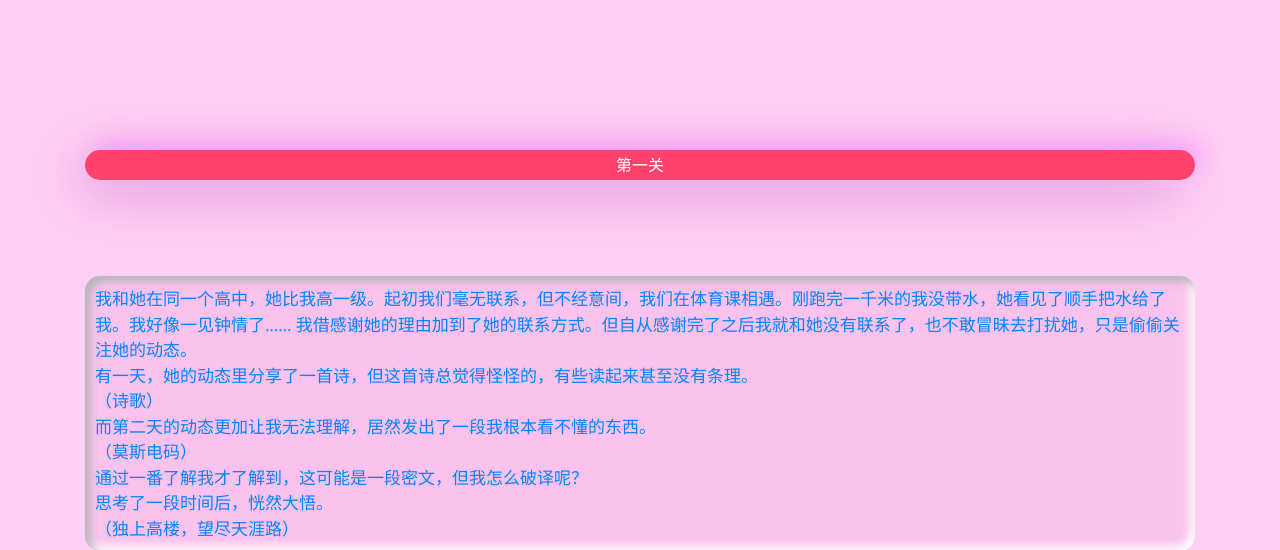
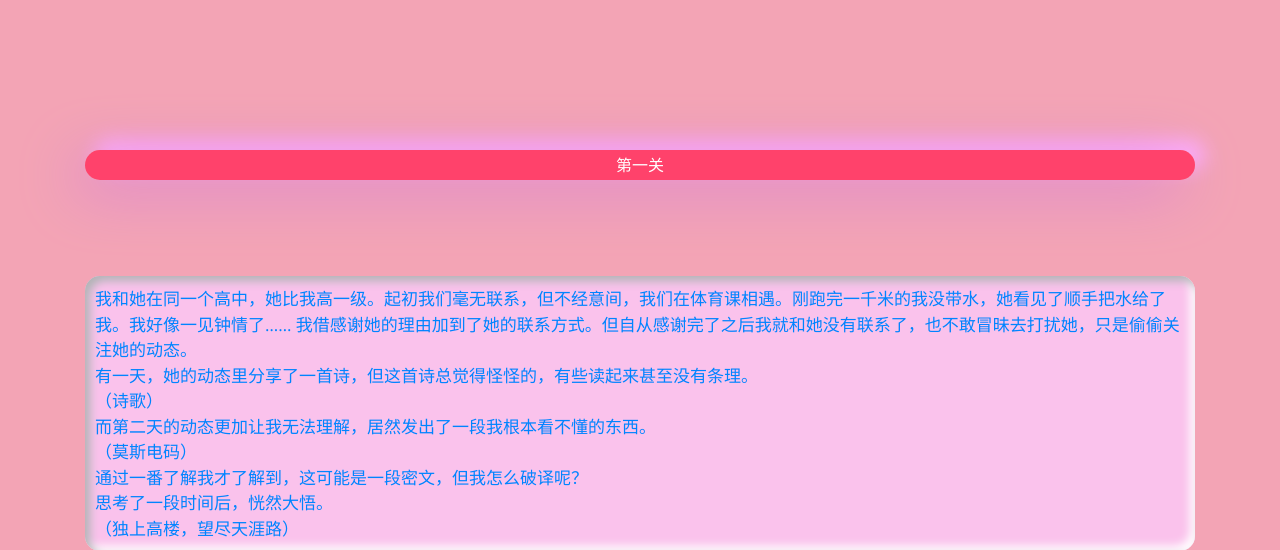
Before and after one commit to SeimoDev/2022NewYearGame, a PHP site: page / in a window 1280 px wide. Shown: the top 550 px of the page. Run offline with PHP 8.4, Linux system fonts and the light colour scheme.

Commit message:
Update style.css

```diff
--- a/style.css
+++ b/style.css
@@ -23,7 +23,7 @@ nav a.active {
 }
 
 body {
-    background-color: #ffd0f5;
+    background-color: #f3a4b5;
 }
 
 .container {
```
